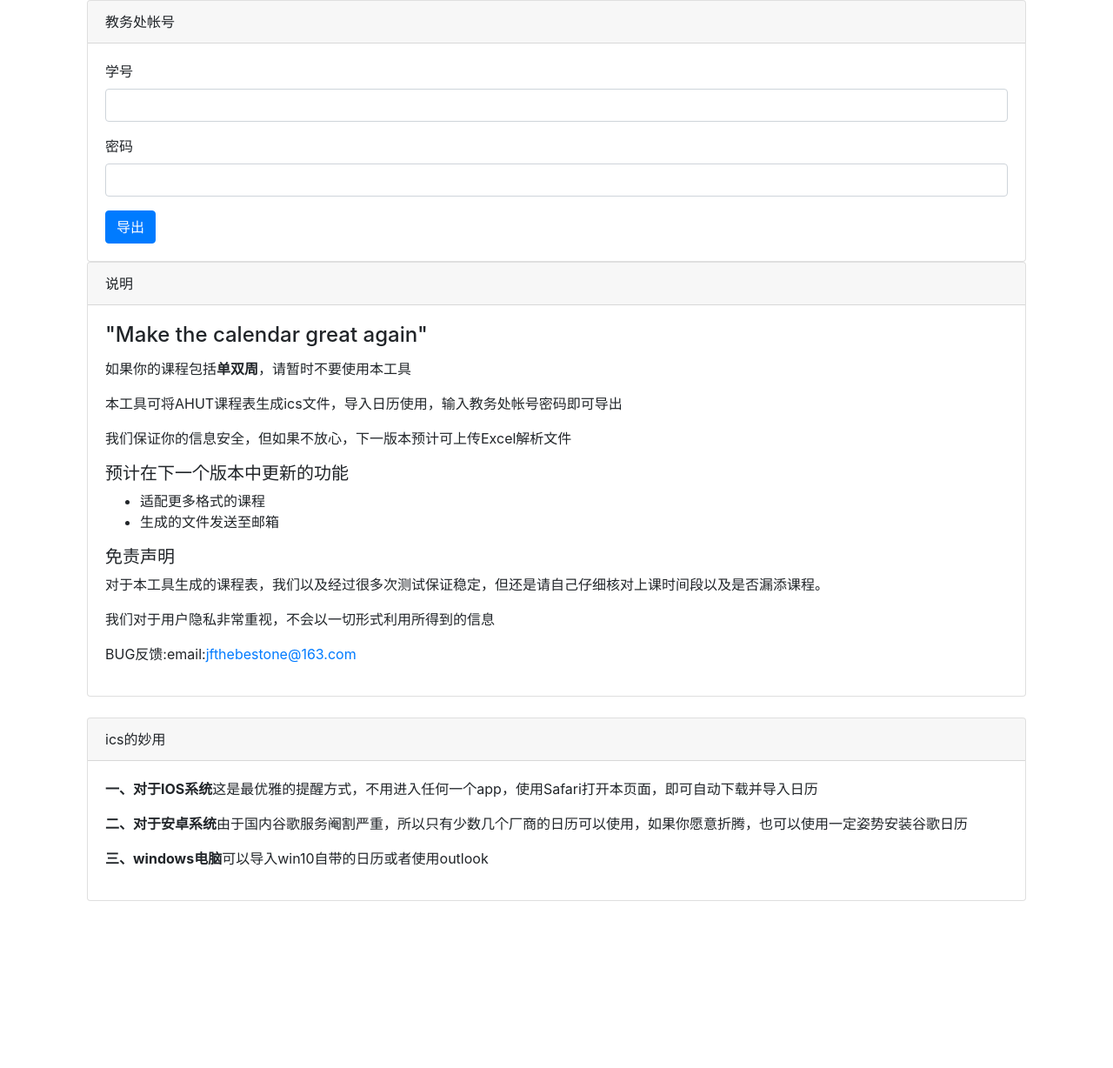
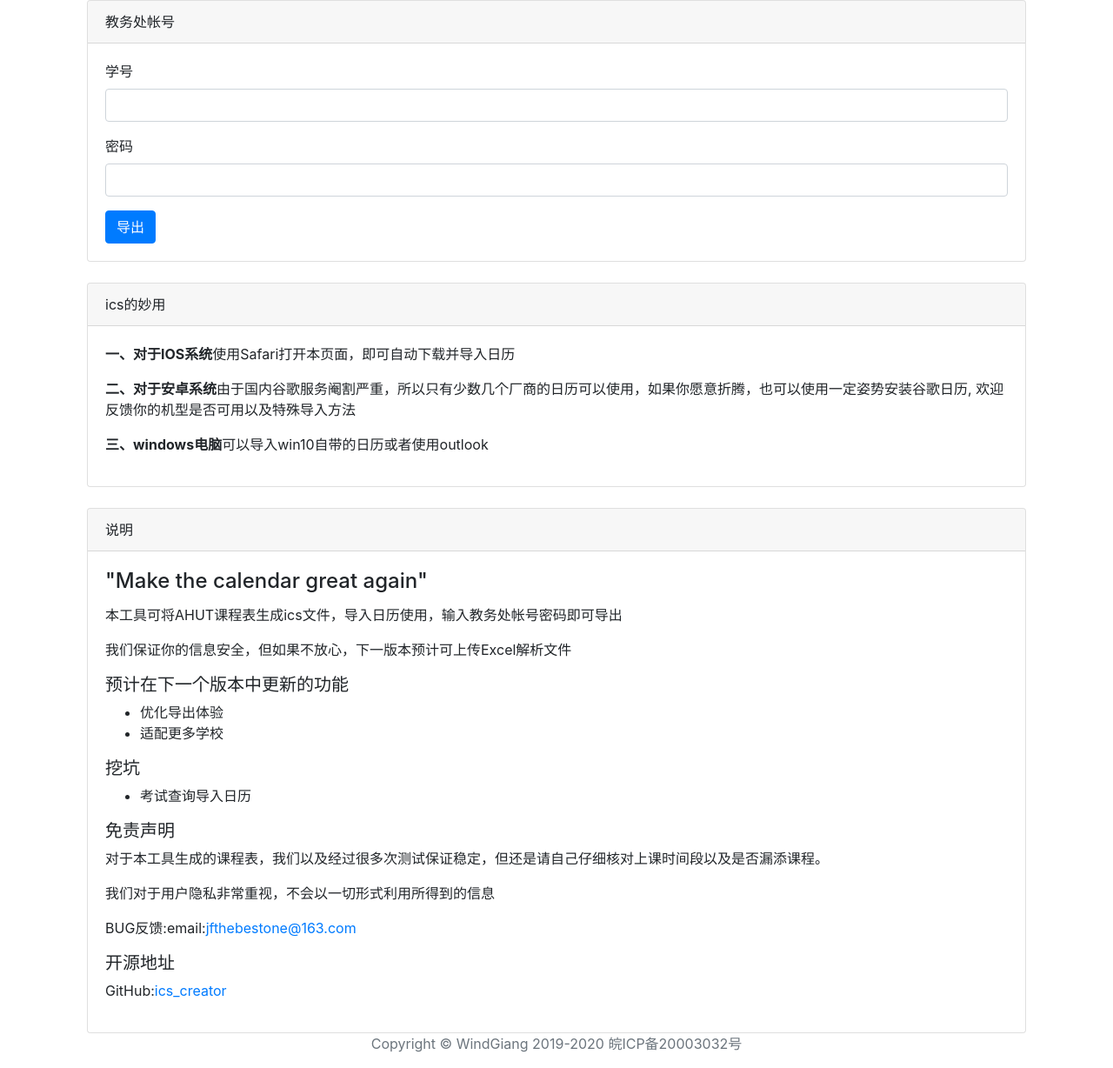
Before and after one commit to WindGiang/ics_creator, a Flask app: page / in a window 1280 px wide. Shown: the whole page at 87% size. Before the commit the page ends 1036 px from the top, so only its background shows below. Run offline with Flask 2, Linux system fonts and the light colour scheme; some libraries are stand-ins or nearby versions.

Commit message:
更新了一些前端代码

```diff
--- a/app/templates/index.html
+++ b/app/templates/index.html
@@ -1,7 +1,7 @@
 <!doctype html>
 <html lang="en">
   <head>
-    <title>AHUT课表导入日历</title>
+    <title>AHUT课表导入日历tool</title>
     <!-- Required meta tags -->
     <meta charset="utf-8">
     <meta name="viewport" content="width=device-width, initial-scale=1, shrink-to-fit=no">
@@ -23,7 +23,7 @@
                         教务处帐号
                     </div>
                     <div class="card-body">
-                        <form action="" method="post" novalidate>
+                        <form action="" method="post" novalidate onsubmit="aftersubmit()">
                             {{ form.hidden_tag() }}
                             <div class="form-group">
                                {{ form.user.label }}
@@ -37,20 +37,43 @@
                         </form>
                     </div>
                 </div>
+
+               <br>
                 <div class="card">
+                    <div class="card-header">
+                      ics的妙用
+                    </div>
+                    <div class="card-body">
+                    <p>
+                        <strong>一、对于IOS系统</strong>使用Safari打开本页面，即可自动下载并导入日历
+                    </p>
+                    <p>
+                        <strong>二、对于安卓系统</strong>由于国内谷歌服务阉割严重，所以只有少数几个厂商的日历可以使用，如果你愿意折腾，也可以使用一定姿势安装谷歌日历,
+                        欢迎反馈你的机型是否可用以及特殊导入方法
+                    </p>
+                    <p>
+                        <strong>三、windows电脑</strong>可以导入win10自带的日历或者使用outlook
+                    </p>
+
+                    </div>
+                  </div>
+            <br>
+             <div class="card">
                     <div class="card-header">
                         说明
                     </div>
                     <div class="card-body">
                         <h4 class="card-title">"Make the calendar great again"</h4>
-                        <p>如果你的课程包括<strong>单双周</strong>，请暂时不要使用本工具</p>
                         <p>本工具可将AHUT课程表生成ics文件，导入日历使用，输入教务处帐号密码即可导出</p>
                         <p>我们保证你的信息安全，但如果不放心，下一版本预计可上传Excel解析文件</p>
                         <h5>预计在下一个版本中更新的功能</h5>
-
                         <ul>
-                            <li>适配更多格式的课程</li>
-                            <li>生成的文件发送至邮箱</li>
+                            <li>优化导出体验</li>
+                            <li>适配更多学校</li>
+                        </ul>
+                        <h5>挖坑</h5>
+                        <ul>
+                            <li>考试查询导入日历</li>
                         </ul>
                         <h5>免责声明</h5>
                             <p>
@@ -59,34 +82,49 @@
                         <p>我们对于用户隐私非常重视，不会以一切形式利用所得到的信息</p>
                         <p>
                             BUG反馈:email:<a href="mailto:jfthebestone@163.com">jfthebestone@163.com</a>
-
                         </p>
+                        <h5>开源地址</h5>
+                        <p>GitHub:<a href="https://github.com/WindGiang/ics_creator">ics_creator</a></p>
                     </div>
                 </div>
-               <br>
-                <div class="card">
-                    <div class="card-header">
-                      ics的妙用
-                    </div>
-                    <div class="card-body">
-                    <p>
-                        <strong>一、对于IOS系统</strong>这是最优雅的提醒方式，不用进入任何一个app，使用Safari打开本页面，即可自动下载并导入日历
-                    </p>
-                    <p>
-                        <strong>二、对于安卓系统</strong>由于国内谷歌服务阉割严重，所以只有少数几个厂商的日历可以使用，如果你愿意折腾，也可以使用一定姿势安装谷歌日历
-                    </p>
-                    <p>
-                        <strong>三、windows电脑</strong>可以导入win10自带的日历或者使用outlook
-                    </p>
-
-                    </div>
-                  </div>
             </div>
+        <p class="text-center text-muted">Copyright &copy WindGiang 2019-2020 皖ICP备20003032号</p>
         </div>
     <!-- Optional JavaScript -->
     <!-- jQuery first, then Popper.js, then Bootstrap JS -->
     <script src="../static/JS/jquery-3.4.1.js" type="text/javascript"></script>
     <script src="../static/JS/popper.min.js" type="text/javascript"></script>
     <script src="../static/JS/bootstrap.js" type="text/javascript"></script>
+    <script type="text/javascript">
+         var wait = 15;
+         var inputb = document.getElementById("submit");
+        function aftersubmit() {
+
+            if (wait===0){
+                alert("超时请重试");
+                inputb.removeAttribute('disabled');
+                inputb.setAttribute('value', "导出");
+                wait=15
+            }else {
+                inputb.setAttribute("disabled", true);
+                if (wait%3===0){
+                    inputb.setAttribute('value', "请等待...");
+                }
+                if(wait%3===1){
+                     inputb.setAttribute('value', "请等待..");
+                }
+                if(wait%3===2){
+                     inputb.setAttribute('value', "请等待.");
+                }
+                wait--;
+                setTimeout(function() {
+                    aftersubmit()
+                },1000)
+            }
+
+
+
+        }
+    </script>
   </body>
 </html>
```
